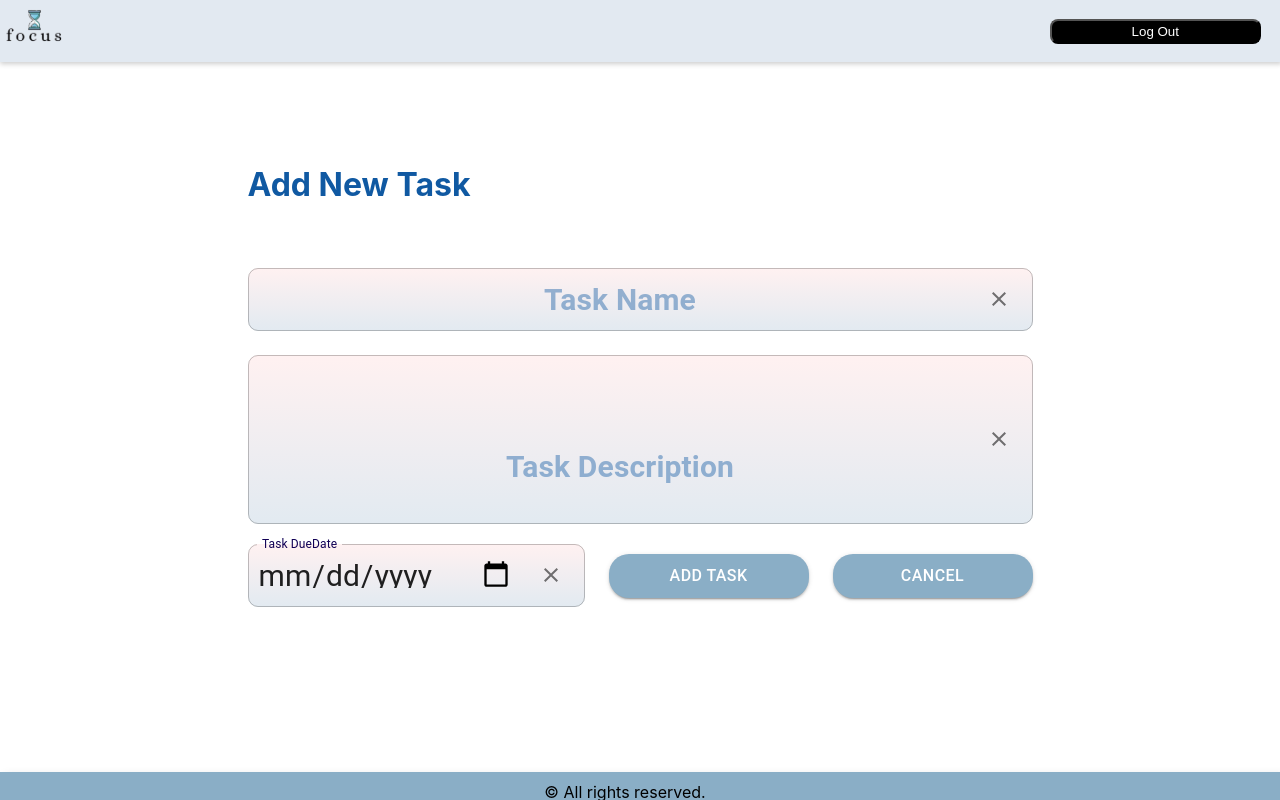
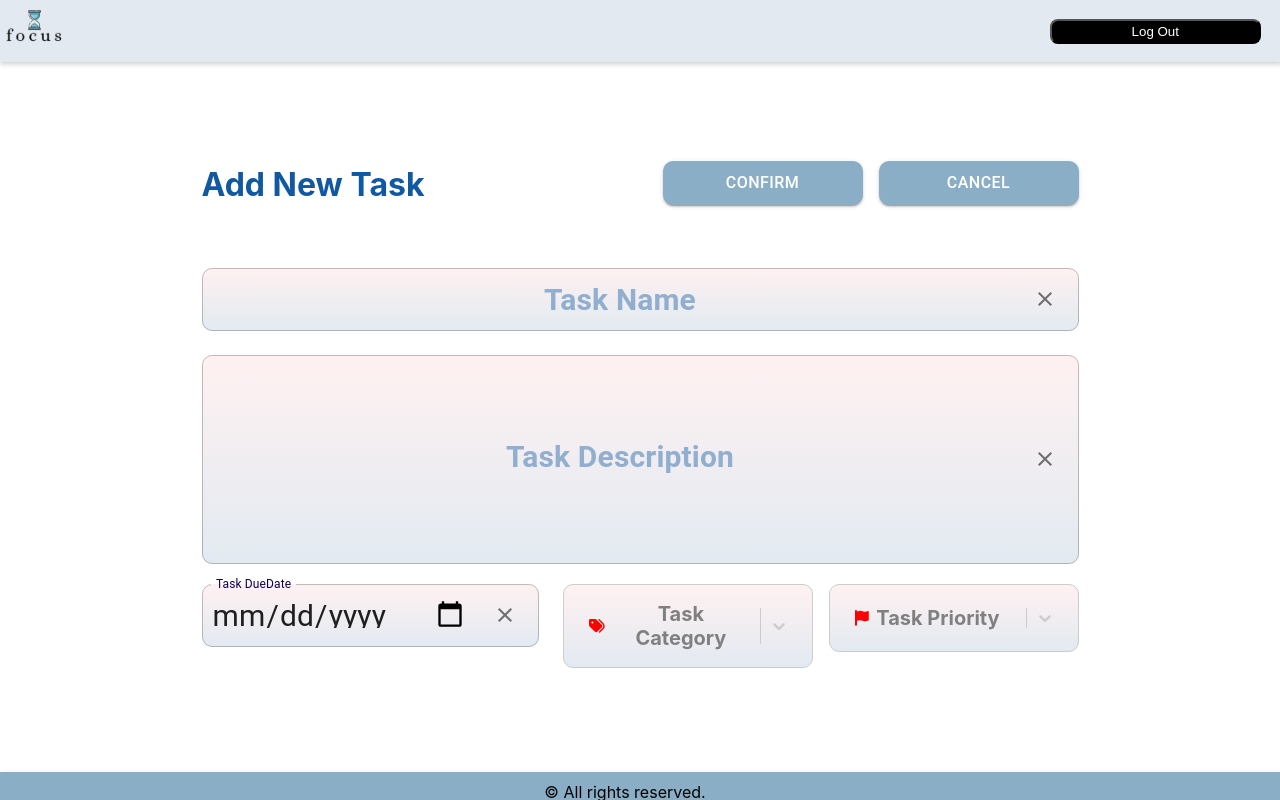
Before and after one commit to priscaolose/Group7_Capstone, a React (Create React App) app in the folder focus-app/: page /addtask in a window 1280 px wide. Built offline with nearby package versions, Linux system fonts and the light colour scheme; the HTML template or start-up script is replaced by a standard one.

Commit message:
Updated the add task page to look better

```diff
--- a/focus-app/package.json
+++ b/focus-app/package.json
@@ -6,6 +6,10 @@
     "@emotion/react": "^11.14.0",
     "@emotion/styled": "^11.14.0",
     "@fortawesome/fontawesome-free": "^6.6.0",
+    "@fortawesome/free-brands-svg-icons": "^6.7.2",
+    "@fortawesome/free-regular-svg-icons": "^6.7.2",
+    "@fortawesome/free-solid-svg-icons": "^6.7.2",
+    "@fortawesome/react-fontawesome": "^0.2.2",
     "@mui/icons-material": "^6.1.8",
     "@mui/material": "^6.1.10",
     "@mui/styles": "^6.1.8",
@@ -24,6 +28,7 @@
     "react-native-paper": "^5.12.5",
     "react-router-dom": "^6.27.0",
     "react-scripts": "5.0.1",
+    "react-select": "^5.10.0",
     "web-vitals": "^2.1.4"
   },
   "scripts": {
--- a/focus-app/src/Api/createTask.js
+++ b/focus-app/src/Api/createTask.js
@@ -6,7 +6,7 @@ const db = getFirestore(app);
 
 //add task
 export const addTask = async (userId, taskName,taskDescription,
-  startTime, endTime) => {
+  startTime, endTime,category,priority) => {
   try {
     await addDoc(collection(db, "tasks"), {
       userId,
@@ -15,6 +15,8 @@ export const addTask = async (userId, taskName,taskDescription,
       startTime,
       endTime,
       completed: false,
+      category,
+      priority
     });
   } catch (error) {
       console.error("Error adding task:", error.message);
--- a/focus-app/src/App.js
+++ b/focus-app/src/App.js
@@ -35,6 +35,7 @@ function App() {
           <Route path="/registration" element={<Registration login={login} />} />
           <Route path="/dashboard" element={<Dashboard loggedIn={loggedIn} logout={logout} />} />
           <Route path="/addtask" element={<AddTask loggedIn={loggedIn} logout={logout} />} />
+          <Route path="/editTask" element={<AddTask />} />
 
           {/* Add route for ManageAccount */}
           <Route path="/manageaccount" element={<ManageAccount />} />
--- /dev/null
+++ b/focus-app/src/ColorDropdown.js
@@ -0,0 +1,100 @@
+import React, { useState } from "react";
+import { FontAwesomeIcon } from "@fortawesome/react-fontawesome";
+import {
+  faUser,
+  faGraduationCap,
+  faBriefcase,
+  faUsers,
+  faHome,
+  faEllipsisH,
+  faFlag,
+  faTags,
+} from "@fortawesome/free-solid-svg-icons";
+import Select from "react-select";
+
+const ColorDropdown = ({ name, onChange }) => {
+  const [selectedValue, setSelectedValue] = useState(null); // Initialize to `null`
+
+  const options = [
+    { value: "personal", label: "Personal", color: "#FFC1E3", icon: faUser },
+    { value: "academic", label: "Academic", color: "#FFD966", icon: faGraduationCap },
+    { value: "career", label: "Career", color: "#FFF4B5", icon: faBriefcase },
+    { value: "social", label: "Social", color: "#C8FACD", icon: faUsers },
+    { value: "household", label: "Household Activities", color: "#B8E6FF", icon: faHome },
+    { value: "miscellaneous", label: "Miscellaneous", color: "#D8B8FF", icon: faEllipsisH },
+  ];
+
+  const handleChange = (selectedOption) => {
+    setSelectedValue(selectedOption);
+    onChange({
+      target: {
+        name: name,
+        value: selectedOption ? selectedOption.value : "",
+      },
+    });
+  };
+
+  const formatOptionLabel = ({ label, icon, color }) => (
+    <div style={{ display: "flex", alignItems: "center" }}>
+      <FontAwesomeIcon icon={icon} style={{ marginRight: "8px", color }} /> {/* Dynamic color */}
+      {label}
+    </div>
+  );
+
+  const customStyles = {
+    control: (provided) => ({
+      ...provided,
+      width: "250px",
+      borderRadius: "10px",
+      textAlign: "center",
+      border: "1px solid #ccc",
+      fontSize: "18px",
+      fontWeight: "bold",
+      padding: "15px",
+      boxShadow: "none",
+      color: "#1059a2",
+      backgroundImage: !selectedValue // Apply gradient if no option is selected
+        ? "linear-gradient(to bottom, #FFF1F1, #E2EAF1)"
+        : "none",
+      backgroundColor: selectedValue ? "white" : "transparent",
+    }),
+    option: (provided, state) => ({
+      ...provided,
+      color: "blue",
+      backgroundColor: state.isSelected
+        ? options.find((opt) => opt.value === state.value)?.color || "#FFFFFF"
+        : "transparent",
+    }),
+    menu: (provided) => ({
+      ...provided,
+      width: "250px",
+      backgroundImage: selectedValue
+        ? "none"
+        : "linear-gradient(to bottom, #FFF1F1, #E2EAF1)",
+    }),
+  };
+
+  return (
+    <div>
+      <Select
+        value={selectedValue}
+        onChange={handleChange}
+        styles={customStyles}
+        options={options}
+        placeholder={
+          <div style={{ display: "flex", alignItems: "center" }}>
+            <FontAwesomeIcon
+              icon={faTags}
+              size="sm"
+              style={{ marginRight: "8px", color: selectedValue ? selectedValue.color : "red" }}
+            />
+            <span style={{ fontSize: "20px", fontWeight: "bold" }}>Task Category</span>
+          </div>
+        }
+        formatOptionLabel={formatOptionLabel}
+      />
+    </div>
+  );
+};
+
+export default ColorDropdown;
--- a/focus-app/src/Components/Dashboard.js
+++ b/focus-app/src/Components/Dashboard.js
@@ -203,7 +203,11 @@ function Dashboard() {
                     mt: 2,
                   }}
                 >
-                  Add task here
+                   View Task
+                  <br></br>
+                  ADD TASK
+
+
                 </Typography>
               </Paper>
               <Paper
--- a/focus-app/src/addTask.js
+++ b/focus-app/src/addTask.js
@@ -6,7 +6,8 @@ import { useNavigate,useLocation } from 'react-router-dom';
 import { Grid2, Box, TextField, Button, InputAdornment, IconButton, Typography } from '@mui/material';
 import { Clear } from '@mui/icons-material';
 import { addTask} from './Api/createTask';
-
+import ColorDropdown from './ColorDropdown';
+import PriorityDropdown from './taskPriority';
 const AddTask = ({ loggedIn, logout }) => {
   const location = useLocation();
   const email = location.state?.email;
@@ -19,6 +20,8 @@ const AddTask = ({ loggedIn, logout }) => {
     title: '',
     description: '',
     dueDate: '',
+    category: '',
+    priority: '',
   });
 
   const handleChange = (e) => {
@@ -34,6 +37,8 @@ const AddTask = ({ loggedIn, logout }) => {
       title: '',
       description: '',
       dueDate: '',
+      category: '',
+      priority: '',
     });
     setErrors({});
   };
@@ -69,10 +74,14 @@ const AddTask = ({ loggedIn, logout }) => {
       title: '',
       description: '',
       dueDate: '',
+      category: '',
+      priority: '',
     });
 
     // Add task to Firestore
-    addTask(email, task.title,task.description, task.dueDate, new Date());
+    addTask(email, task.title,task.description, task.dueDate, new Date(),task.priority,task.priority);
+    console.log("task.priority: " + task.priority)
+    console.log("task.dueDate: " + task.dueDate)
 
     // Navigate back to dashboard
     navigate('/dashboard');
@@ -93,15 +102,62 @@ const AddTask = ({ loggedIn, logout }) => {
         <form onSubmit={handleSubmit}>
           {/* Column 1: Task Title and Description */}
           <Grid2 xs={12} md={6} container direction="column" spacing={3}>
-          <Grid2 xs={12}>
+            {/* Heading and Buttons Row */}
+            <Grid2 container alignItems="center" justifyContent="space-between">
+              {/* "Add New Task" Heading */}
+              <Grid2 item>
                 <h4 className="task-title">Add New Task</h4>
               </Grid2>
 
+              {/* Buttons Container */}
+              <Grid2 item container spacing={2} justifyContent="flex-end">
+                {/* Cancel Button */}
+                {/* Add Task Button */}
+                <Grid2 item>
+                  <Button
+                    fullWidth
+                    variant="contained"
+                    type="submit"
+                    sx={{
+                      padding: '8px 1px',
+                      borderRadius: '10px',
+                      backgroundColor: '#8AAEC6',
+                      cursor: 'pointer',
+                      width: '200px',
+                      fontSize: '16px',
+                    }}
+                  >
+                    Confirm
+                  </Button>
+                </Grid2>
+
+                <Grid2 item>
+                  <Button
+                    sx={{
+                      padding: '8px 1px',
+                      borderRadius: '10px',
+                      backgroundColor: '#8AAEC6',
+                      cursor: 'pointer',
+                      width: '200px',
+                      fontSize: '16px',
+                    }}
+                    fullWidth
+                    variant="contained"
+                    type="button"
+                    onClick={handleCancel}
+                  >
+                    Cancel
+                  </Button>
+                </Grid2>
+
+
+              </Grid2>
+            </Grid2>
+
             {/* Task Name Field */}
-
             <Grid2 xs={12}>
               <Box sx={{ position: 'relative' }}>
-              {(task.title ||titleIsFocused) && (
+                {(task.title || titleIsFocused) && (
                   <Typography
                     sx={{
                       position: 'absolute',
@@ -136,7 +192,9 @@ const AddTask = ({ loggedIn, logout }) => {
                     '& .MuiInputBase-input': {
                       padding: '10px',
                       fontSize: '30px',
-                    textAlign: 'center',
+                      display: 'flex',
+                      alignItems: 'center',
+                      justifyContent: 'center',
                     },
                     '& .MuiInputBase-input::placeholder': {
                       textAlign: 'center',
@@ -198,23 +256,23 @@ const AddTask = ({ loggedIn, logout }) => {
                   onFocus={() => setIsFocused(true)}
                   onBlur={() => setIsFocused(false)}
                   sx={{
-                  marginBottom: '20px', // Add spacing below the description
+                    marginBottom: '20px',
                     '& .MuiOutlinedInput-root': {
                       borderRadius: '10px',
                       background: 'linear-gradient(to bottom, #FFF1F1, #E2EAF1)',
                     },
                     '& .MuiInputBase-input': {
-                    padding: '10px',
+                      padding: '30px',
                       fontSize: '30px',
-                    textAlign: 'center',
+                      display: 'flex',
+                      alignItems: 'center',
+                      justifyContent: 'center',
                     },
                     '& .MuiInputBase-input::placeholder': {
                       textAlign: 'center',
-                    justifyContent: 'center',
                       color: '#1059a2',
+                      lineHeight: '3.7',
                       fontWeight: 'bold',
-                    lineHeight: '3.7',
-                    paddingTop: '30px',
                     },
                   }}
                   InputProps={{
@@ -260,7 +318,6 @@ const AddTask = ({ loggedIn, logout }) => {
                   borderRadius: '10px',
                   '& .MuiInputBase-root': {
                     borderRadius: '10px',
-
                   },
                   '& .MuiFormLabel-root': {
                     color: '#105',
@@ -288,47 +345,22 @@ const AddTask = ({ loggedIn, logout }) => {
                 }}
               />
             </Grid2>
-
-          {/* Submit and Cancel Buttons */}
-          <Grid2 xs={12}>
-            <Button
-              fullWidth
-              variant="contained"
-              type="submit"
-              sx={{
-                padding: '8px 1px',
-                borderRadius: '20px',
-                backgroundColor: '#8AAEC6',
-                cursor: 'pointer',
-                width: '200px',
-                fontSize: '16px',
-                margin: '10px auto',
-              }}
-            >
-              Add Task
-            </Button>
+            <Grid2 item container spacing={2} justifyContent="flex-end">
+              <Grid2 item>
+                  <ColorDropdown
+                      name="category"
+                      onChange={handleChange}
+                  />
+                    </Grid2>
+              <Grid2 item>
+                  <PriorityDropdown
+                      name="priority"
+                      onChange={handleChange}
+                  />
+              </Grid2>
+            </Grid2>
           </Grid2>
 
-          <Grid2 xs={12}>
-            <Button
-              sx={{
-                padding: '8px 1px',
-                borderRadius: '20px',
-                backgroundColor: '#8AAEC6',
-                cursor: 'pointer',
-                width: '200px',
-                fontSize: '16px',
-                margin: '10px auto',
-              }}
-              fullWidth
-              variant="contained"
-              type="button"
-              onClick={handleCancel}
-            >
-              Cancel
-            </Button>
-          </Grid2>
-        </Grid2>
         </form>
       </Grid2>
 
--- /dev/null
+++ b/focus-app/src/taskPriority.js
@@ -0,0 +1,90 @@
+import React, { useState } from "react";
+import { FontAwesomeIcon } from "@fortawesome/react-fontawesome";
+import {
+  faExclamationCircle,
+  faExclamationTriangle,
+  faInfoCircle,
+  faCircle,
+  faFlag,
+} from "@fortawesome/free-solid-svg-icons";
+import Select from "react-select";
+
+const PriorityDropdown = ({ name, onChange }) => {
+  const [selectedValue, setSelectedValue] = useState(null);
+
+  const options = [
+    { value: "high", label: "High", color: "#FF6666", icon: faExclamationCircle },
+    { value: "medium", label: "Medium", color: "#FFB266", icon: faExclamationTriangle },
+    { value: "low", label: "Low", color: "#FFFF99", icon: faInfoCircle },
+    { value: "none", label: "None", color: "#C8FACD", icon: faCircle },
+  ];
+  const formatOptionLabel = ({ label, icon, color }) => (
+    <div style={{ display: "flex", alignItems: "center" }}>
+      <FontAwesomeIcon icon={icon} style={{ marginRight: "8px", color }} /> {/* Dynamic color */}
+      {label}
+    </div>
+  );
+
+  const handleChange = (selectedOption) => {
+    setSelectedValue(selectedOption);
+    onChange({
+      target: {
+        name: name,
+        value: selectedOption ? selectedOption.value : "", },
+    });
+  };
+
+  const customStyles = {
+    control: (provided) => ({
+      ...provided,
+      width: "250px",
+      borderRadius: "10px",
+      textAlign: "center",
+      border: "1px solid #ccc",
+      fontSize: "18px",
+      fontWeight: "bold",
+      padding: "15px",
+      boxShadow: "none",
+      borderRadius: "10px",
+      color: "#1059a2",
+      backgroundImage: !selectedValue // Apply gradient if no option is selected
+        ? "linear-gradient(to bottom, #FFF1F1, #E2EAF1)"
+        : "none",
+      backgroundColor: selectedValue ? "white" : "transparent",
+    }),
+    option: (provided, state) => ({
+      ...provided,
+      color: "blue",
+      backgroundColor: state.isSelected
+      ? options.find((opt) => opt.value === state.value)?.color || "#FFFFFF"
+      : "transparent",
+      }),
+
+    menu: (provided) => ({
+      ...provided,
+      width: "250px",
+      backgroundImage: selectedValue
+    ? "none"
+    : "linear-gradient(to bottom, #FFF1F1, #E2EAF1)",
+    }),
+  };
+  return (
+    <div>
+      <Select
+        value={selectedValue}
+        onChange={handleChange}
+        styles={customStyles}
+        options={options}
+        placeholder={
+        <div style={{ display: "flex", alignItems: "center" }}>
+            <FontAwesomeIcon  icon={faFlag}   size="sm" style={{ marginRight: "8px",color: selectedValue ? selectedValue.color : "red" }} />
+            <span style={{ fontSize: "20px",fontWeight: "bold",}}>Task Priority</span> {/* Reduced font size */}
+        </div>
+        }
+        formatOptionLabel={formatOptionLabel}
+      />
+    </div>
+  );
+};
+
+export default PriorityDropdown;
```
Also changed, not shown: 1 other file (tests, documents, lock files or other folders). Lines whose indentation alone changed are shown as unchanged.
